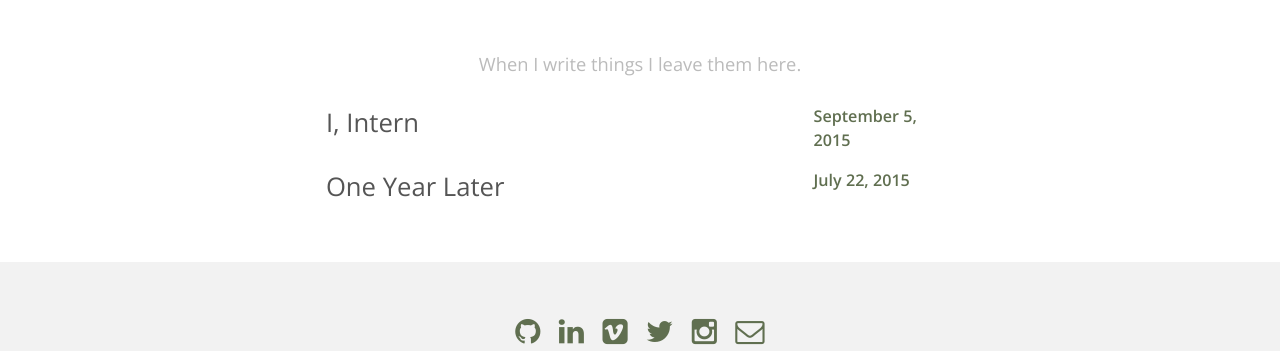
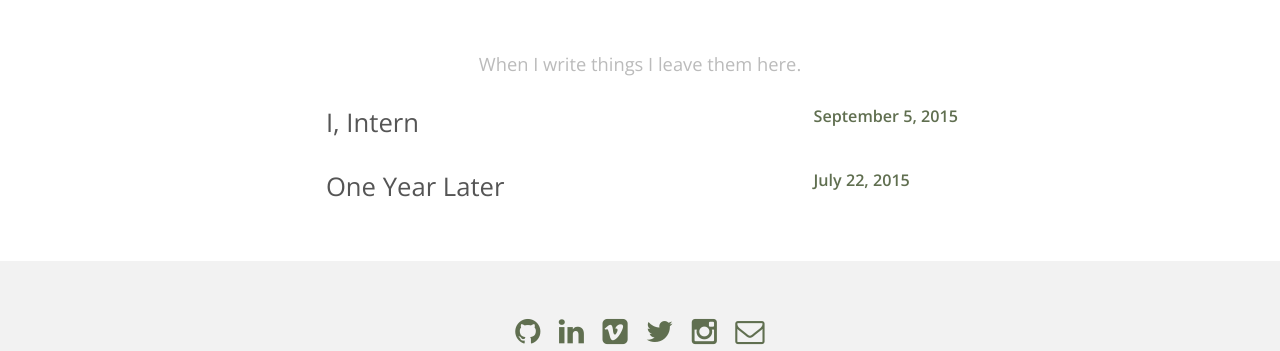
Before and after one commit to ryanmadden/ryanmadden.github.io, a Jekyll site: the page built from posts/list.html, in a window 1280 px wide. Shown: the part 267-618 px from the top of the page. Built offline with Jekyll 4.4.1, drawn with Linux system fonts in a browser that asks for light colours.

Commit message:
Fix post list date wrapping

```diff
--- a/posts/list.html
+++ b/posts/list.html
@@ -10,7 +10,7 @@ title: Posts
     <div class="-2u 6u -1u(medium) 8u(medium)">
         <h2><a href="{{ post.url }}">{{ post.title }}</a></h2>
     </div>
-    <div class="2u$ 3u$(medium)">
+    <div class="3u$ 3u$(medium)">
         <h4>{{ post.date | date: "%B %e, %Y" }}</h4>
     </div>
     {% endfor %}
```
